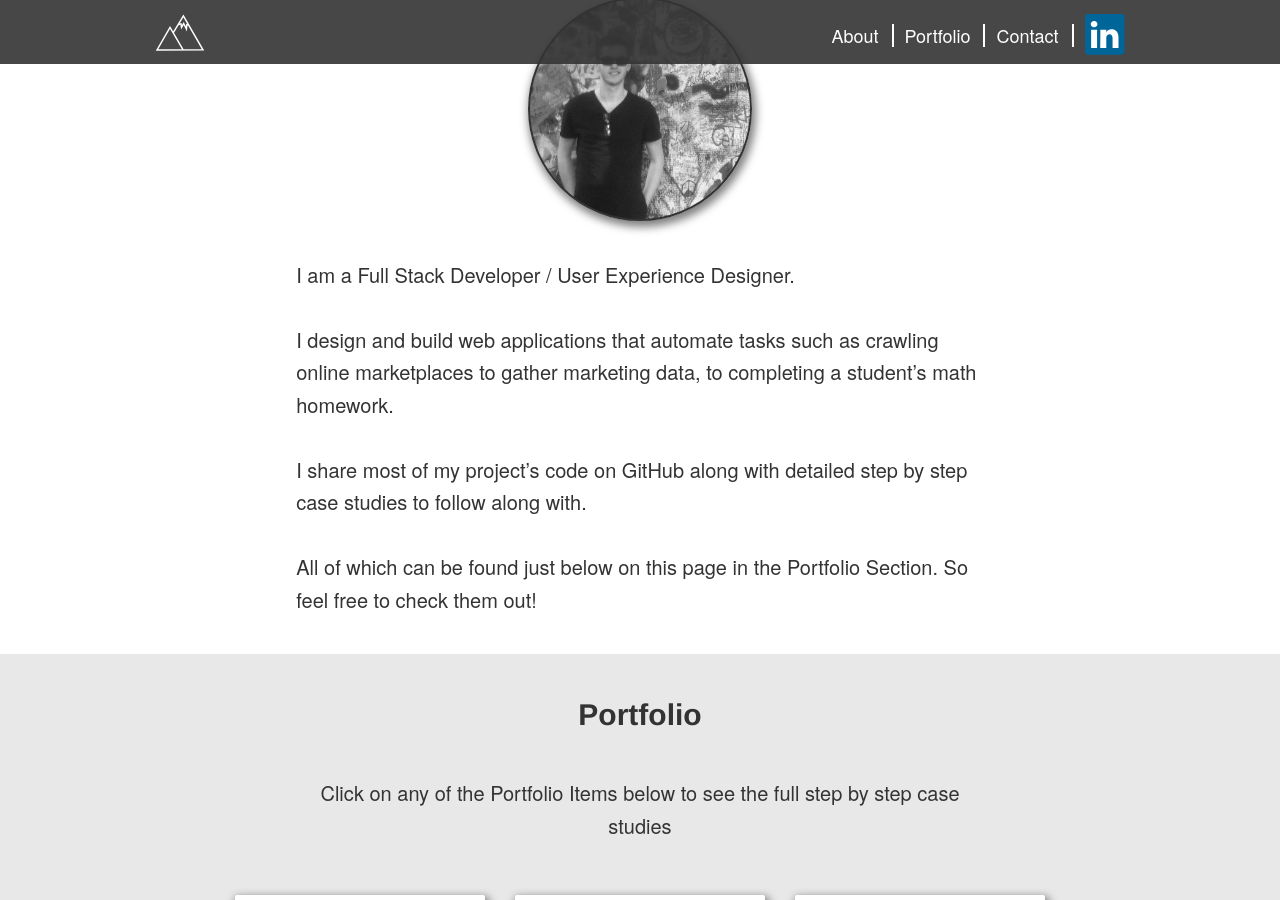
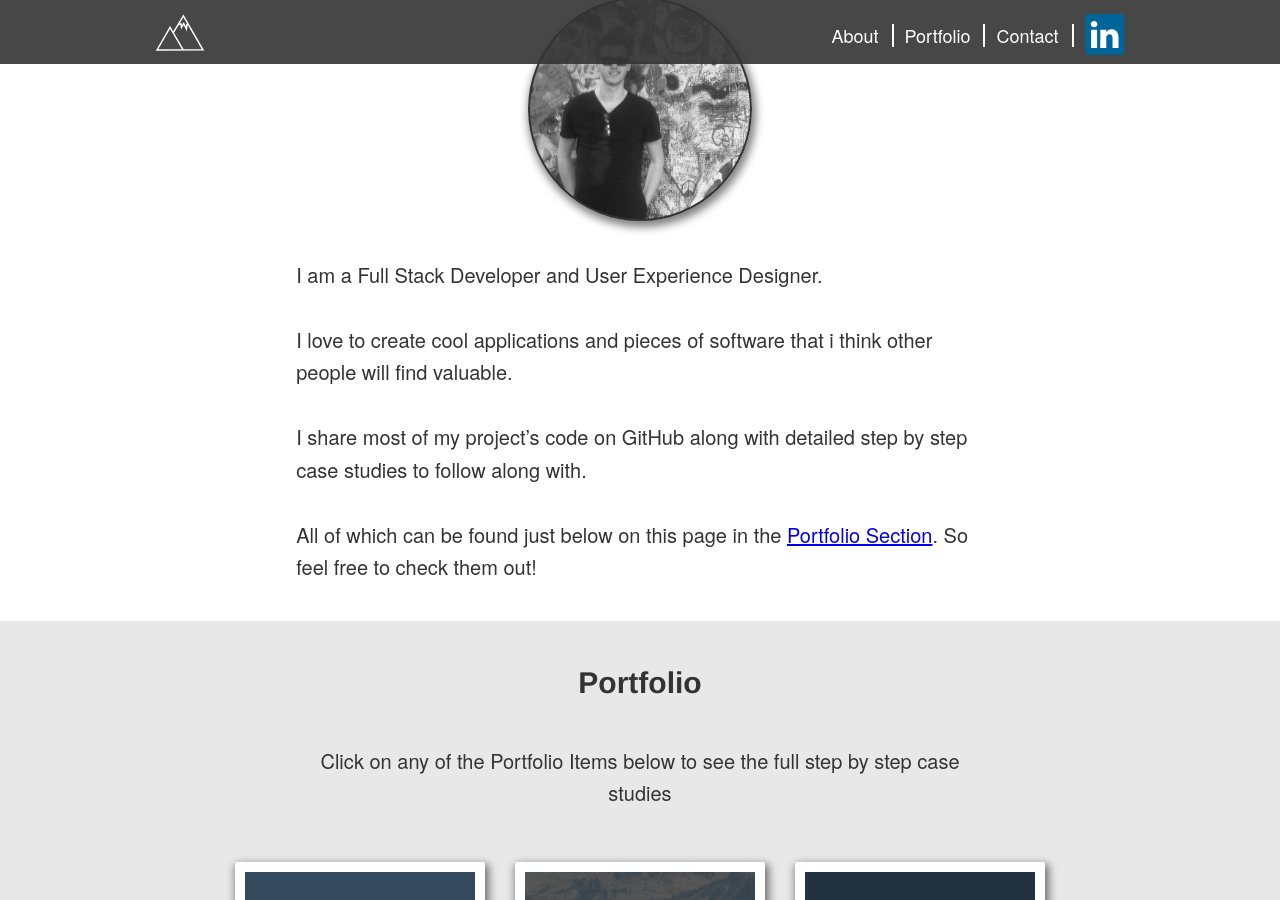
Before and after one commit to samfurlong/blog, a Jekyll site: the page built from index.html, in a window 1280 px wide and 900 px high, scrolled down 608 px. Built offline with Jekyll 4.4.1, drawn with Linux system fonts in a browser that asks for light colours.

Commit message:
Updated About Me Copy

```diff
--- a/_includes/text/_about.html
+++ b/_includes/text/_about.html
@@ -1,14 +1,12 @@
-I am a Full Stack Developer / User Experience Designer.
+I am a Full Stack Developer and User Experience Designer.
 <br>
 <br>
-I design and build web applications that automate tasks such as crawling
-online marketplaces to gather marketing data, to completing a student’s
-math homework.
+I love to create cool applications and pieces of software that i think other people will find valuable.
 <br>
 <br>
 I share most of my project’s code on GitHub along with
 detailed step by step case studies to follow along with.
 <br>
 <br>
-All of which can be found just below on this page in the Portfolio Section.
+All of which can be found just below on this page in the <a href="#portfolio">Portfolio Section</a>.
 So feel free to check them out!
```
